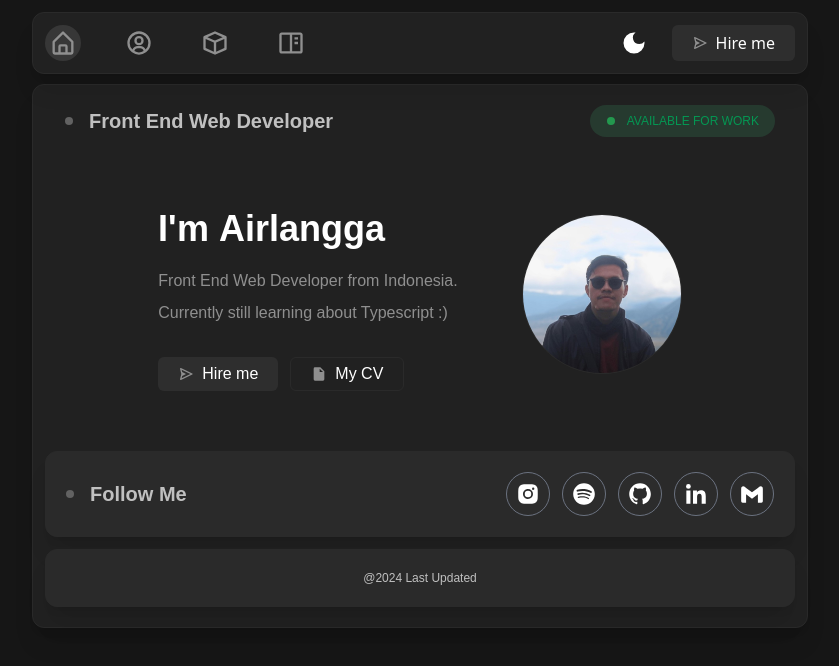
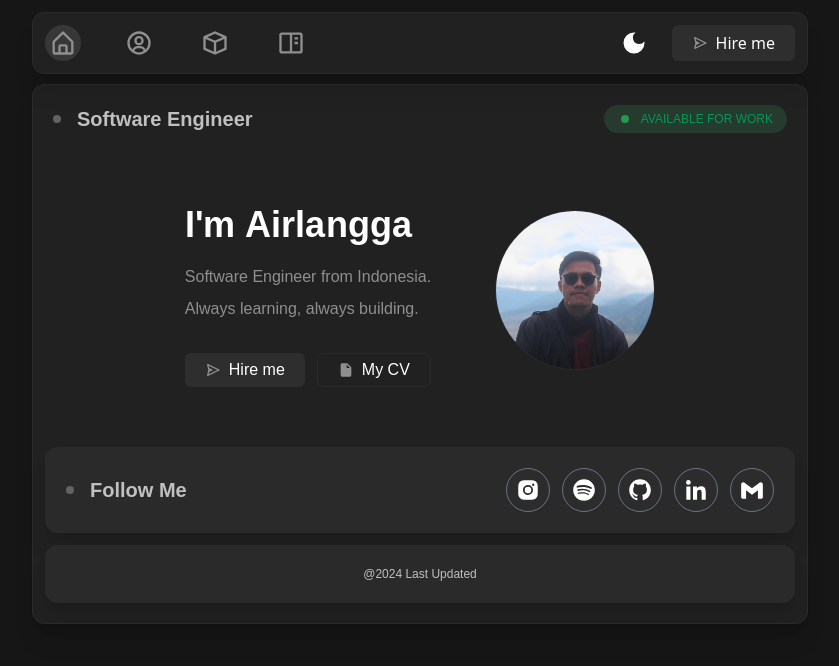
Before and after one commit to muhauliautama/portfolio-aulia, a React (Vite) app: page / in a window 1280 px wide. Shown: the top 666 px of the page, without its empty margins (220-1059 px from the left). Built offline with nearby package versions, Linux system fonts and the light colour scheme.

Commit message:
Refactor About and Home components to update job title and enhance descriptions; adjust styles for better responsiveness and consistency across pages.

```diff
--- a/src/pages/about.tsx
+++ b/src/pages/about.tsx
@@ -158,14 +158,18 @@ const about = ({ dark }: { dark: any }) => {
         <span
           className={`${
             !darkMode ? "text-grayText" : "text-white"
-          } text-justify text-base sm:text-sm leading-8 sm:!leading-6 pt-2 block`}
+          } text-justify text-base sm:text-sm leading-8 sm:!leading-7 pt-2 block`}
         >
-          A Front End Web Developer with experience and expertise in creating
-          attractive and responsive user interfaces. Do you need a website that
-          is not only functional but also visually stunning? I am ready to help
-          you achieve those goals. I invite you to explore the diverse range of
-          projects I have undertaken, highlighting my skills, creativity, and
-          attention to detail.
+          I’m a Software Engineer with a strong foundation in Front-End Web
+          Development, now expanding into full-stack development. My journey
+          began with crafting responsive, user-centric interfaces — and now I’m
+          building on that by exploring backend technologies, scalable
+          architectures, and collaborative development practices.
+          <br />
+          I’m passionate about writing clean, maintainable code and continuously
+          learning to become a well-rounded engineer. Whether it’s creating
+          intuitive UI or solving deeper technical challenges, I’m driven by
+          curiosity, growth, and building impactful digital experiences.
         </span>
       </section>
       <section
--- a/src/pages/blog.tsx
+++ b/src/pages/blog.tsx
@@ -1,7 +1,7 @@
 const BlogContent = ({ dark }: { dark: boolean }) => {
   return (
     <main
-      className={`ff-1 flex flex-col h-fit text-start gap-3 px-3 w-auto rounded-xl shadow-xl py-5 my-2 border xs:px-1 ${
+      className={`ff-1 flex flex-col h-fit text-start gap-3 w-auto rounded-xl shadow-xl py-5 my-2 border xs:px-1 ${
         !dark ? "bg-grayBg border-grayBorder" : "bg-lightBg2 border-lightBorder"
       }`}
     >
--- a/src/pages/home.tsx
+++ b/src/pages/home.tsx
@@ -51,7 +51,7 @@ const home = ({ dark }: { dark: any }) => {
 
   return (
     <main
-      className={`ff-1 flex flex-col h-fit text-start gap-3 px-3 w-auto rounded-xl shadow-xl py-5 my-2 border xs:px-1 ${
+      className={`ff-1 flex flex-col h-fit text-start gap-3 w-auto rounded-xl shadow-xl py-5 my-2 border xs:px-1 ${
         !darkMode ? "bg-grayBg border-grayBorder" : "bg-lightBg2 border-white"
       }`}
       // desktop content"
@@ -68,13 +68,13 @@ const home = ({ dark }: { dark: any }) => {
               !darkMode ? "text-grayTextContent" : "text-lightText"
             } text-xl sm:text-lg xs:text-sm font-bold`}
           >
-            Front End Web Developer
+            Software Engineer
           </span>
         </div>
         <div
           className={`rounded-full ${
             !darkMode ? "bg-[#263A2F]" : "bg-lightBg"
-          } w-fit h-fit sm:p-2 pl-[17px] p-2 flex items-center gap-1`}
+          } w-fit h-fit sm:p-2 pl-[17px] p-[6px] flex items-center gap-1`}
         >
           <div className="rounded-full bg-green-500 w-2 h-2 animate-blink"></div>
           <span className="uppercase text-[#049753] text-xs px-2 sm:hidden">
@@ -105,14 +105,14 @@ const home = ({ dark }: { dark: any }) => {
                 !darkMode ? "text-grayText" : "text-white"
               } text-md sm:text-sm`}
             >
-              Front End Web Developer from Indonesia.
+              Software Engineer from Indonesia.
             </span>
             <span
               className={`${
                 !darkMode ? "text-grayText" : "text-white"
               } text-md sm:text-sm`}
             >
-              Currently still learning about Typescript :)
+              Always learning, always building.
             </span>
             <div className="flex gap-3 mt-6">
               <button
@@ -211,14 +211,14 @@ const home = ({ dark }: { dark: any }) => {
                   !darkMode ? "text-grayText" : "text-white"
                 } text-md sm:text-sm`}
               >
-                Front End Web Developer from Indonesia.
+                Software Engineer from Indonesia.
               </span>
               <span
                 className={`${
                   !darkMode ? "text-grayText" : "text-white"
                 } text-md sm:text-sm`}
               >
-                Currently still learning about Typescript :)
+                Always learning, always building.
               </span>
             </div>
           </AnimatedContent>
@@ -262,7 +262,7 @@ const home = ({ dark }: { dark: any }) => {
           !darkMode
             ? "bg-grayBorder border-grayBorder"
             : "bg-lightBg2 border-white"
-        } flex justify-between rounded-xl shadow-xl border p-5 sm:flex-col sm:gap-4`}
+        } flex justify-between rounded-xl shadow-xl border p-5 sm:flex-col sm:gap-4 mx-3`}
       >
         <div className="flex gap-4 items-center">
           <div
@@ -304,7 +304,7 @@ const home = ({ dark }: { dark: any }) => {
           !darkMode
             ? "bg-grayBorder border-grayBorder"
             : "bg-lightBg2 border-white"
-        } flex justify-center rounded-xl shadow-xl border p-5`}
+        } flex justify-center rounded-xl shadow-xl border p-5 mx-3`}
       >
         <span
           className={` ${
```
